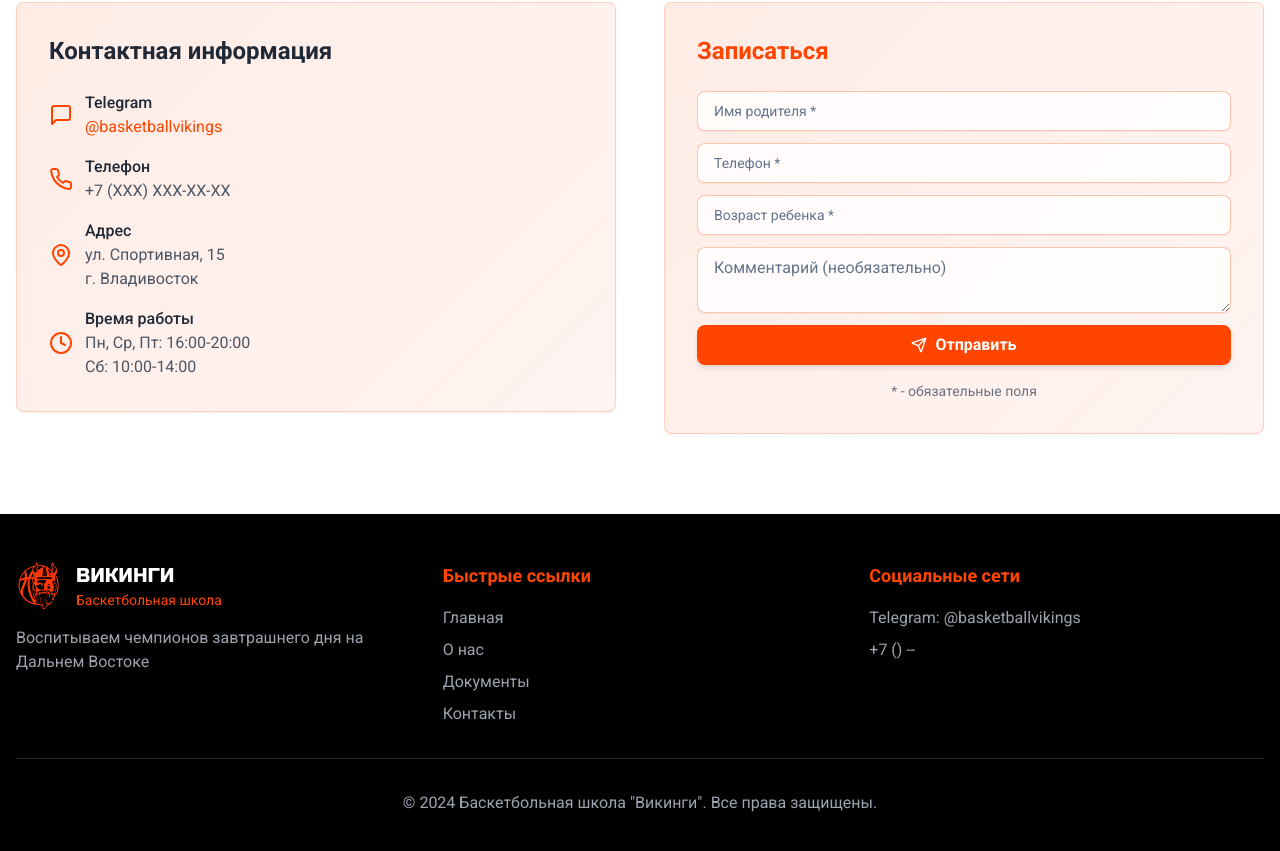
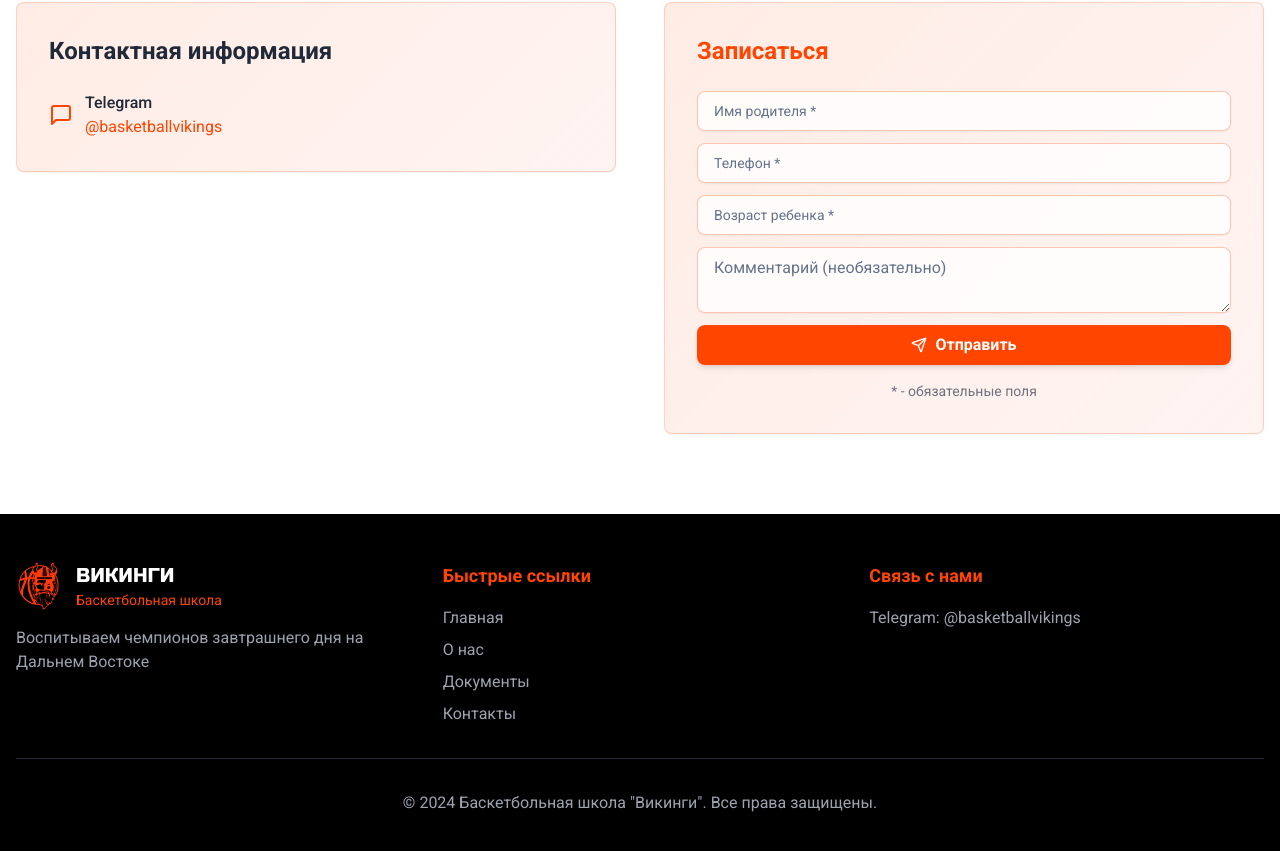
Before and after one commit to kiteatkit/2basketball, a React (Vite) app: page / in a window 1280 px wide. Shown: the part 4847-5698 px from the top of the page. Built offline with nearby package versions, Linux system fonts and the light colour scheme.

Commit message:
Упрощена контактная информация: оставлен только Telegram канал, убран номер телефона

```diff
--- a/src/components/ContactSection.tsx
+++ b/src/components/ContactSection.tsx
@@ -4,7 +4,7 @@ import { Button } from '@/components/ui/button';
 import { Input } from '@/components/ui/input';
 import { Textarea } from '@/components/ui/textarea';
 import { toast } from '@/hooks/use-toast';
-import { Phone, MessageSquare, MapPin, Clock, Send, Loader2 } from 'lucide-react';
+import { MessageSquare, Send, Loader2 } from 'lucide-react';
 import { sendToTelegram } from '@/lib/telegram';
 
 const ContactSection = () => {
@@ -93,27 +93,6 @@ const ContactSection = () => {
                       <a href="https://t.me/basketballvikings" target="_blank" rel="noopener noreferrer" className="text-viking-orange hover:text-viking-red transition-colors">@basketballvikings</a>
                     </div>
                   </div>
-                  <div className="flex items-center space-x-3">
-                    <Phone className="w-6 h-6 text-viking-orange" />
-                    <div>
-                      <div className="font-medium text-gray-800">Телефон</div>
-                      <div className="text-gray-600">+7 (XXX) XXX-XX-XX</div>
-                    </div>
-                  </div>
-                  <div className="flex items-center space-x-3">
-                    <MapPin className="w-6 h-6 text-viking-orange" />
-                    <div>
-                      <div className="font-medium text-gray-800">Адрес</div>
-                      <div className="text-gray-600">ул. Спортивная, 15<br />г. Владивосток</div>
-                    </div>
-                  </div>
-                  <div className="flex items-center space-x-3">
-                    <Clock className="w-6 h-6 text-viking-orange" />
-                    <div>
-                      <div className="font-medium text-gray-800">Время работы</div>
-                      <div className="text-gray-600">Пн, Ср, Пт: 16:00-20:00<br />Сб: 10:00-14:00</div>
-                    </div>
-                  </div>
                 </div>
               </CardContent>
             </Card>
--- a/src/components/Footer.tsx
+++ b/src/components/Footer.tsx
@@ -34,13 +34,10 @@ const Footer = () => {
           </div>
 
           <div>
-            <h4 className="text-lg font-bold mb-4 text-viking-orange">Социальные сети</h4>
+            <h4 className="text-lg font-bold mb-4 text-viking-orange">Связь с нами</h4>
             <div className="space-y-2">
               <a href="https://t.me/basketballvikings" target="_blank" rel="noopener noreferrer" className="flex items-center space-x-2 text-gray-400 hover:text-white transition-colors">
                 <span>Telegram: @basketballvikings</span>
-              </a>
-              <a href="#" className="flex items-center space-x-2 text-gray-400 hover:text-white transition-colors">
-                <span>+7 () --</span>
               </a>
             </div>
           </div>
```
Also changed, not shown: 3 other files (tests, documents, lock files or other folders).
